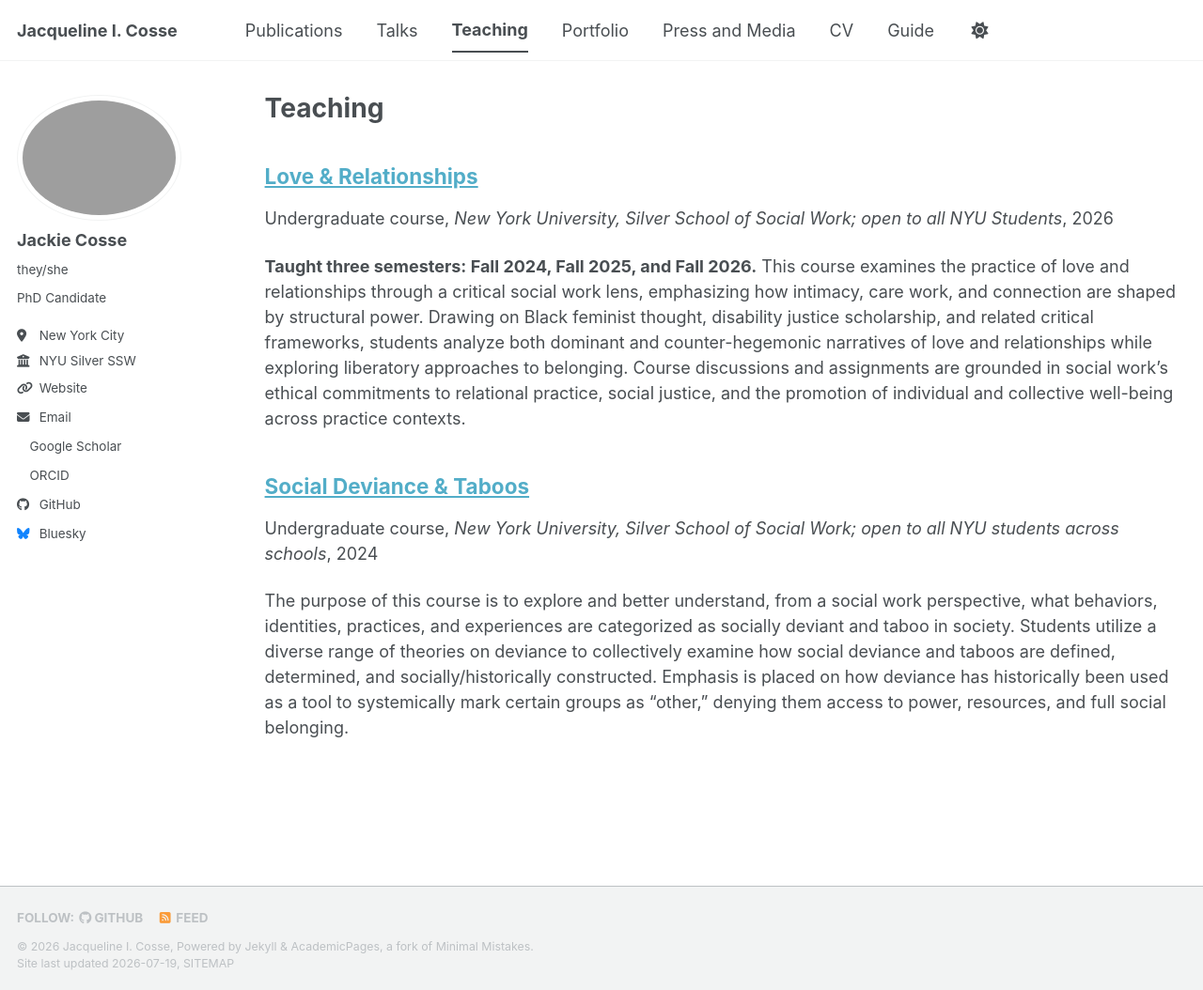
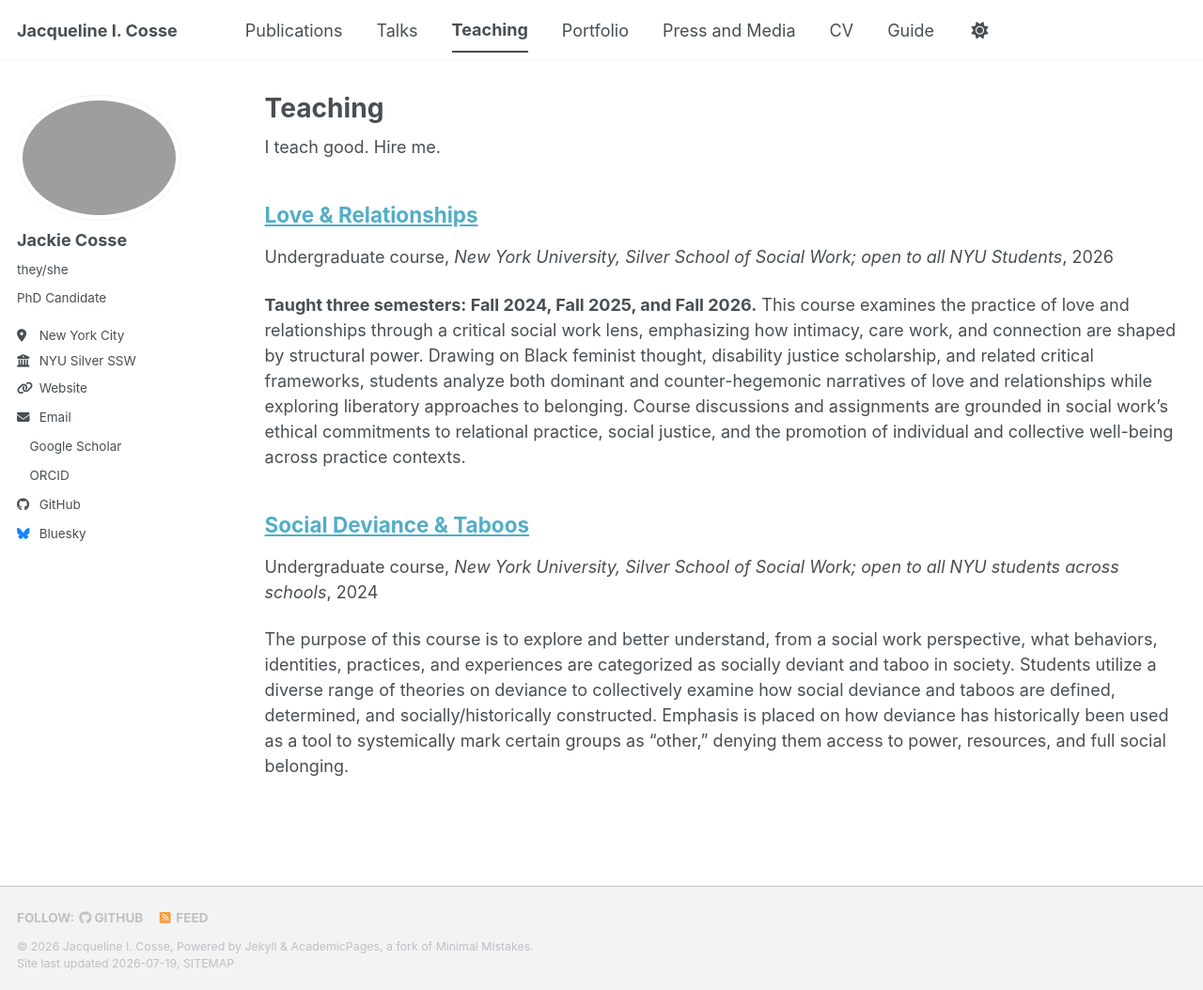
Before and after one commit to jackiecosse/jackiecosse.com, a Jekyll site: the page built from _pages/teaching.html, in a window 1280 px wide and 1054 px high. Shown: the whole window at 94% size. Built offline with Jekyll 4.4.1, drawn with Linux system fonts in a browser that asks for light colours; a style sheet for code colours, icons or effects is not loaded.

Commit message:
Update teaching.html

```diff
--- a/_pages/teaching.html
+++ b/_pages/teaching.html
@@ -7,6 +7,25 @@
 
 {% include base_path %}
 
-{% for post in site.teaching reversed %}
-  {% include archive-single.html %}
-{% endfor %}
+I teach good. Hire me.
+
+<!-- New style rendering if teaching categories are defined -->
+{% if site.teaching_category %}
+  {% for category in site.teaching_category  %}
+    {% assign title_shown = false %}
+    {% for post in site.teaching reversed %}
+      {% if post.category != category[0] %}
+        {% continue %}
+      {% endif %}
+      {% unless title_shown %}
+        <h2>{{ category[1].title }}</h2><hr />
+        {% assign title_shown = true %}
+      {% endunless %}
+      {% include archive-single.html %}
+    {% endfor %}
+  {% endfor %}
+{% else %}
+  {% for post in site.teaching reversed %}
+    {% include archive-single.html %}
+  {% endfor %}
+{% endif %}
```
